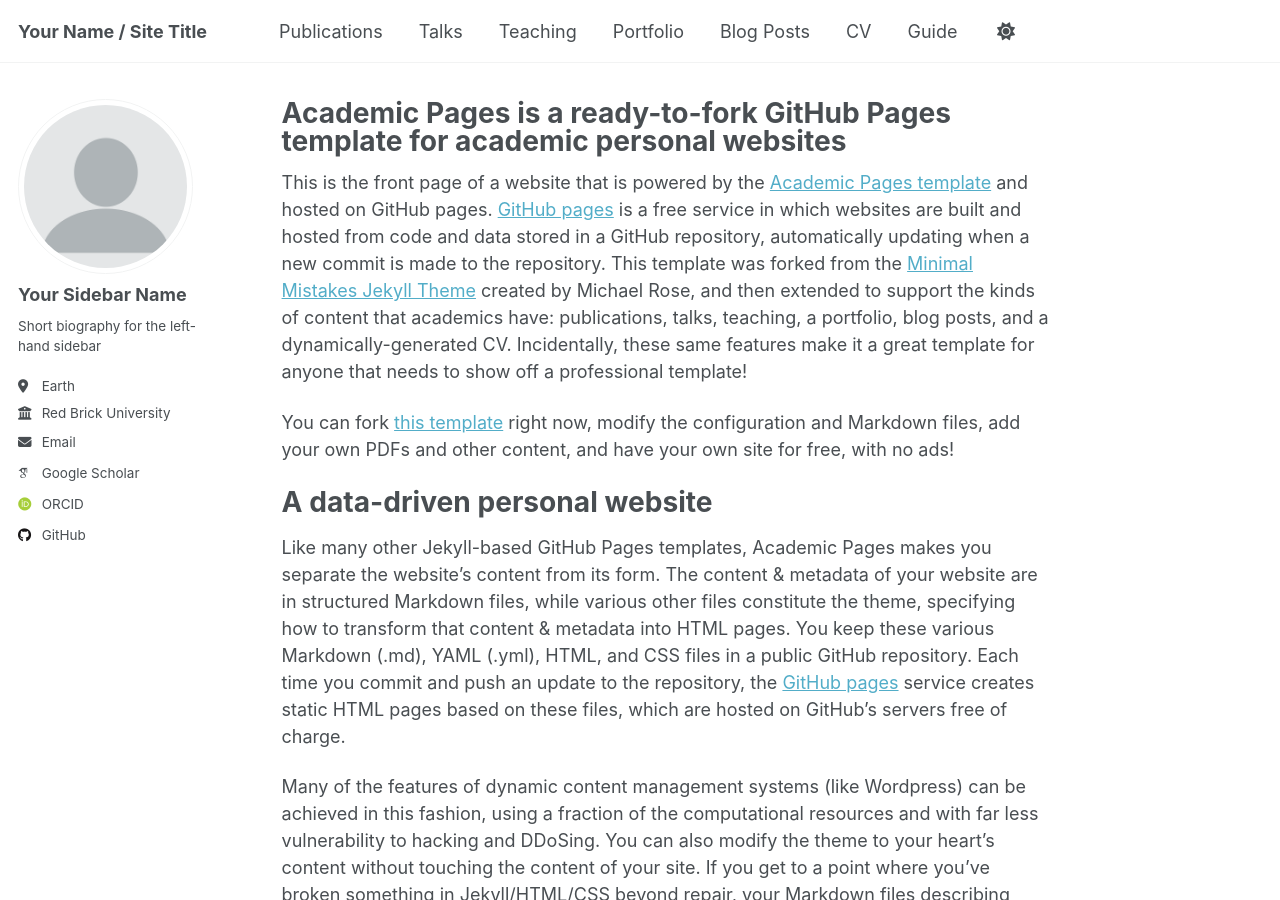
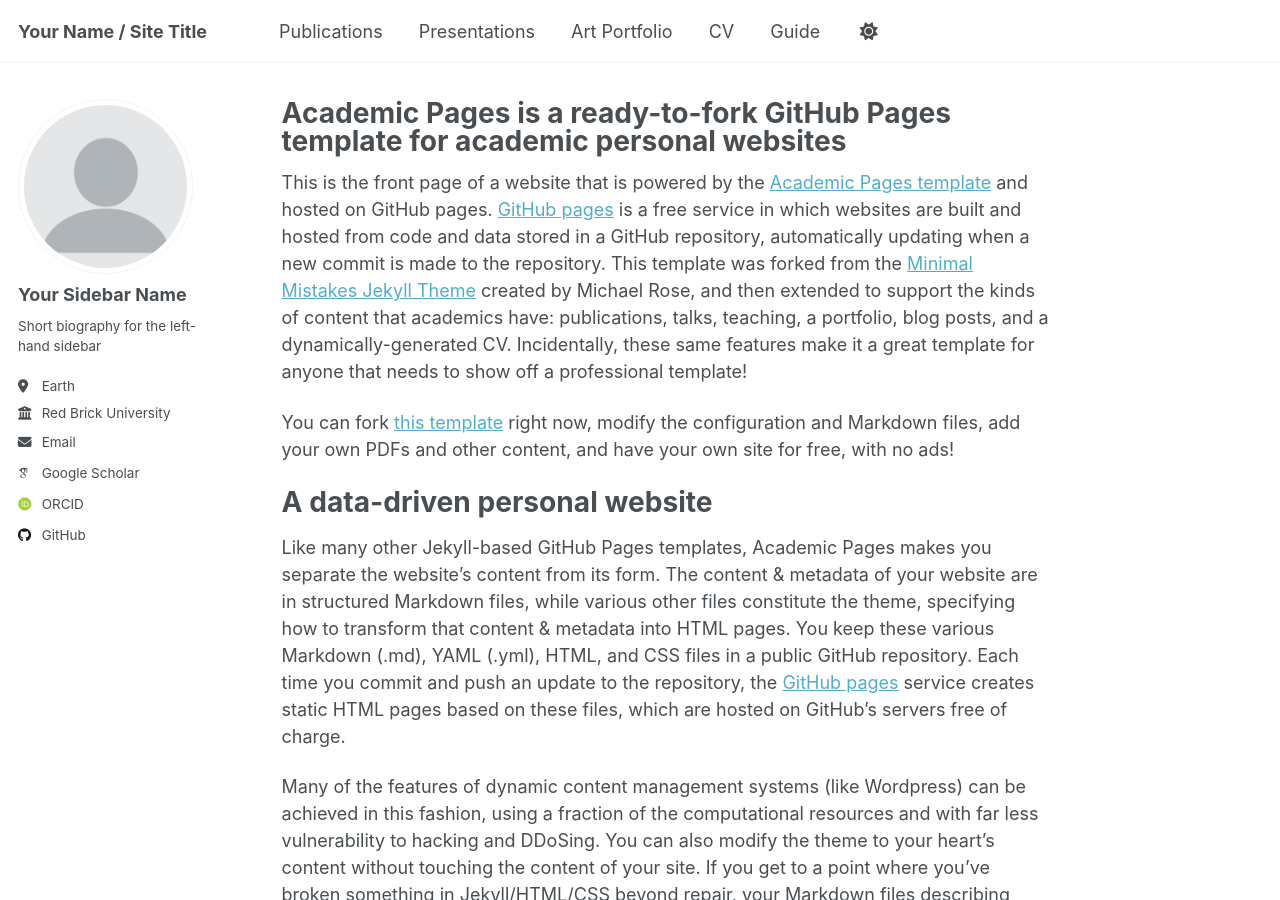
Before and after one commit to Stef-01/Stef-01, a Jekyll site: the page built from _pages/about.md, in a window 1280 px wide and 900 px high. Built offline with Jekyll 4.4.1, drawn with Linux system fonts in a browser that asks for light colours; some web fonts are replaced; a script that is not in the unit is left out.

Commit message:
Update navigation.yml

```diff
--- a/_data/navigation.yml
+++ b/_data/navigation.yml
@@ -11,17 +11,11 @@ main:
   - title: "Publications"
     url: /publications/
 
-  - title: "Talks"
+  - title: "Presentations"
     url: /talks/
 
-  - title: "Teaching"
-    url: /teaching/
-
-  - title: "Portfolio"
+  - title: "Art Portfolio"
     url: /portfolio/
-
-  - title: "Blog Posts"
-    url: /year-archive/
 
   - title: "CV"
     url: /cv/
```
